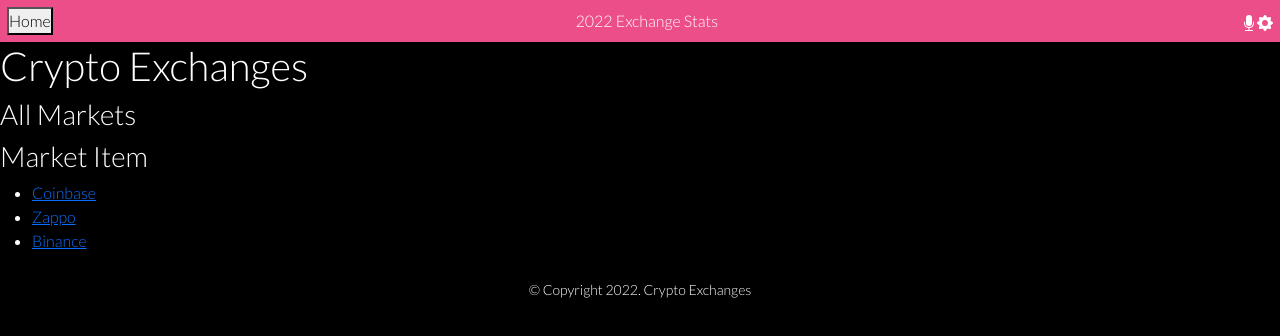
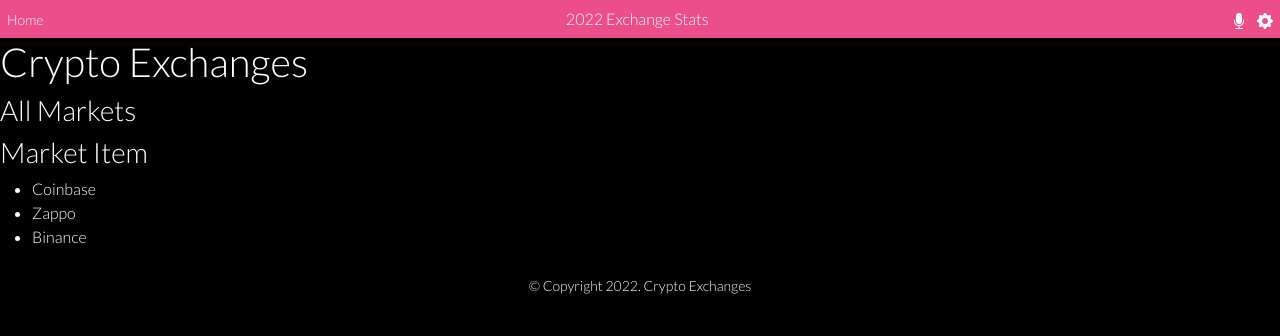
Before and after one commit to Lembani/crypto-exchanges, a React (Create React App) app: page / in a window 1280 px wide. Shown: the top 336 px of the page. Built offline with nearby package versions, Linux system fonts and the light colour scheme.

Commit message:
Add CSS styles

```diff
--- a/src/index.css
+++ b/src/index.css
@@ -20,6 +20,23 @@
   justify-content: space-between;
 }
 
+.header-actions {
+  display: flex;
+  gap: 10px;
+}
+
+a {
+  text-decoration: none;
+  color: white;
+}
+
+button {
+  background: none;
+  border: none;
+  color: white;
+  font-size: 14px;
+}
+
 .footer {
   font-size: 14px;
   text-align: center;
```
